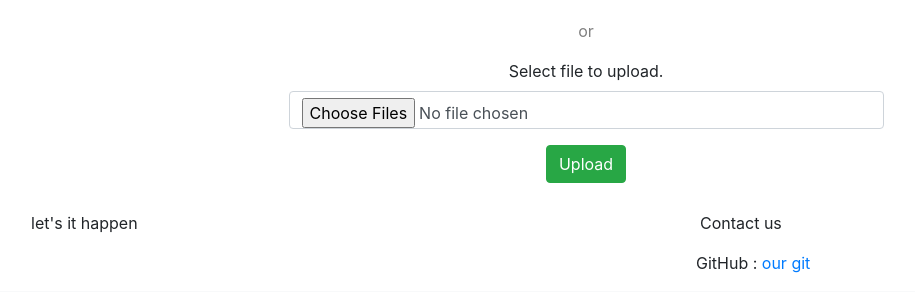
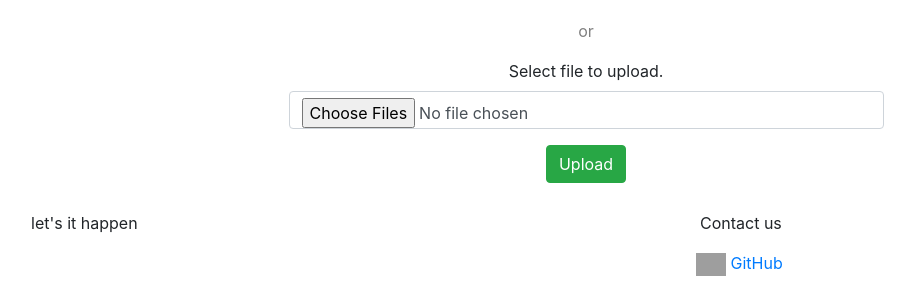
Before and after one commit to 6310682734/client_cartrack, a Django app: page / in a window 1280 px wide. Shown: the part 581-873 px from the top of the page, without its empty margins (54-969 px from the left). Run offline with Django 4.2, Linux system fonts and the light colour scheme; some libraries are stand-ins or nearby versions; grey boxes are pictures that could not be loaded.

Commit message:
github logo

```diff
--- a/main/templates/main/layout.html
+++ b/main/templates/main/layout.html
@@ -139,7 +139,10 @@
             </p>
             <p class="detail">
               <i class="fa-brands fa-github"></i>
-              GitHub : <a href="https://github.com/6310682734/client_cartrack">our git</a>
+              <img src="https://github.githubassets.com/images/modules/logos_page/GitHub-Mark.png" alt="github" width="30">
+              <a href="https://github.com/6310682734/client_cartrack">
+                  GitHub
+                </a>
             <p>
           </div>
         </div>
```
